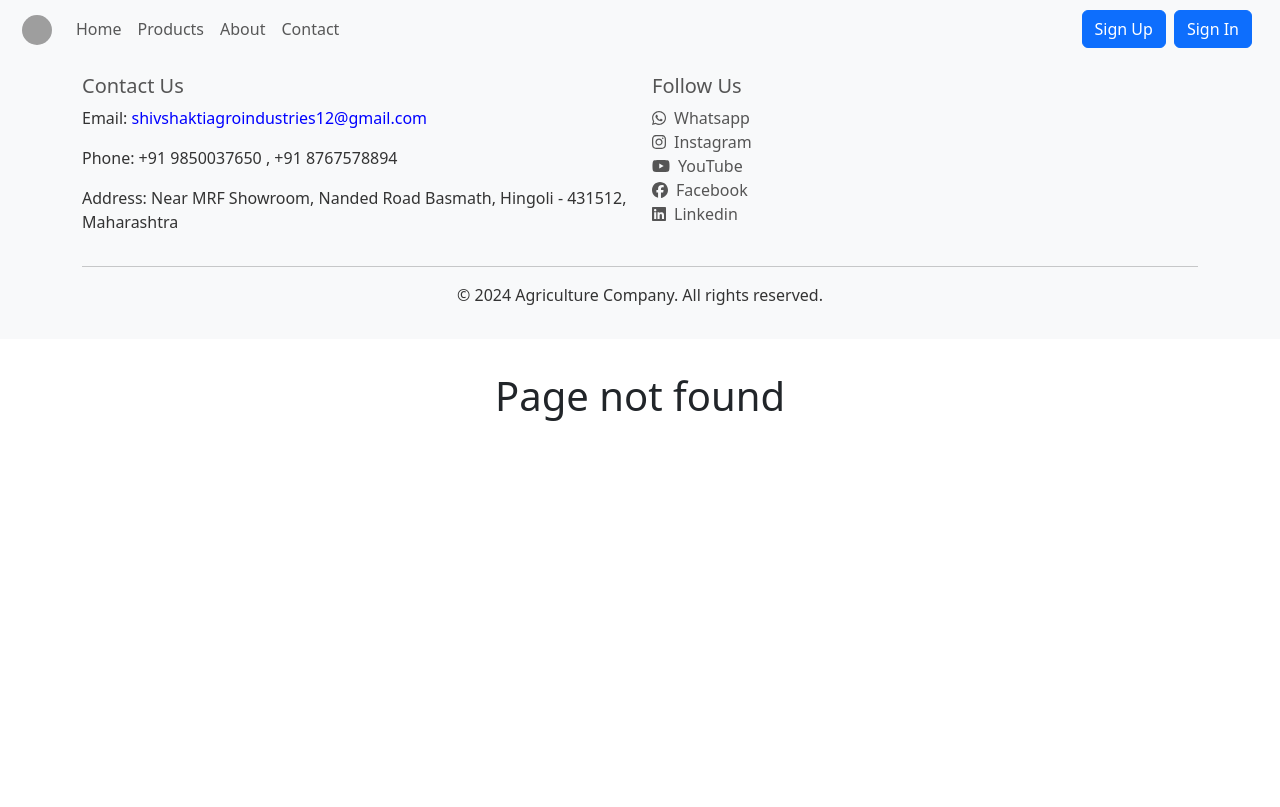
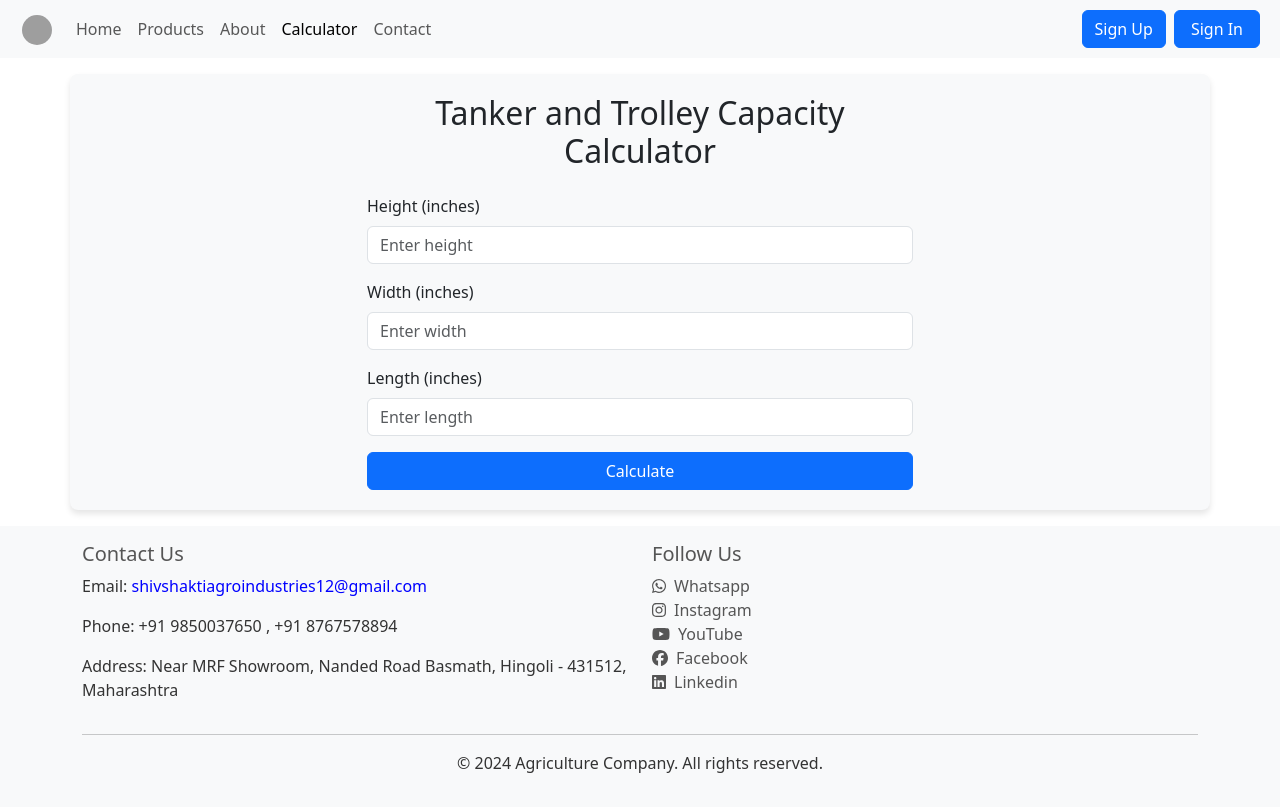
Before and after one commit to Sai-2422/Sai-Web-App, a React (Create React App) app in the folder client/: page /calculator in a window 1280 px wide. Built offline with nearby package versions, Linux system fonts and the light colour scheme; no server answers; grey boxes are pictures that could not be loaded.

Commit message:
Calculator Component

```diff
--- a/client/src/App.js
+++ b/client/src/App.js
@@ -9,6 +9,7 @@ import About from "./pages/appPages/About/About";
 import Footer from "./pages/appPages/Footer/footer";
 import Contact from "./pages/appPages/Contact/Contact";
 import Carousel from "./pages/appPages/Carousel/Carousel";
+import Calculator from "./pages/appPages/Calculator/Calculator";
 import CustomNavbar from "./pages/appPages/Navbar/CustomNavbar";
 import SignUpForm from "./pages/authPages/userPages/SignUp/SignUpForm";
 import SignInForm from "./pages/authPages/userPages/SignIn/SignInForm";
@@ -68,6 +69,7 @@ function App() {
         <Route path="/" element={<Carousel />} />
         <Route path="/about-us" element={<About />} />
         <Route path="/contact-us" element={<Contact />} />
+        <Route path="/calculator" element={<Calculator />} />
         <Route path="*" element={<NotFoundPage />} />
         <Route path="/user">
           <Route path="sign-up" element={<SignUpForm />} />
@@ -82,7 +84,6 @@ function App() {
           />
         </Route>
         <Route path="/admin">
-
           {/* Hsrp Order */}
           <Route path="hsrp-order" element={<OrdersList />} />
           <Route
--- /dev/null
+++ b/client/src/pages/appPages/Calculator/Calculator.jsx
@@ -0,0 +1,95 @@
+import React, { useState } from "react";
+import { Container, Row, Col, Form, Button, Alert } from "react-bootstrap";
+import styles from "./Calculator.module.css";
+
+const INCHES_TO_METERS = 0.0254;
+const CUBIC_METERS_TO_LITERS = 1000;
+const CUBIC_METERS_TO_BRASS = 0.1; // 1 Brass = 0.1 cubic meter
+
+const Calculator = () => {
+  const [height, setHeight] = useState("");
+  const [width, setWidth] = useState("");
+  const [length, setLength] = useState("");
+  const [volumeLiters, setVolumeLiters] = useState(null);
+  const [capacityBrass, setCapacityBrass] = useState(null);
+  const [error, setError] = useState("");
+
+  const calculateVolumeAndCapacity = (e) => {
+    e.preventDefault();
+    setError("");
+
+    const heightInMeters = height * INCHES_TO_METERS;
+    const widthInMeters = width * INCHES_TO_METERS;
+    const lengthInMeters = length * INCHES_TO_METERS;
+
+    if (heightInMeters <= 0 || widthInMeters <= 0 || lengthInMeters <= 0) {
+      setError("Please enter positive values for height, width, and length.");
+      return;
+    }
+
+    const volumeInCubicMeters = heightInMeters * widthInMeters * lengthInMeters;
+    setVolumeLiters(volumeInCubicMeters * CUBIC_METERS_TO_LITERS);
+    setCapacityBrass(volumeInCubicMeters / CUBIC_METERS_TO_BRASS);
+  };
+
+  return (
+    <Container className={`my-3 ${styles.container}`}>
+      <Row className="justify-content-center">
+        <Col xs={12} sm={10} md={8} lg={6}>
+          <h2 className="text-center mb-4">
+            Tanker and Trolley Capacity Calculator
+          </h2>
+          <Form onSubmit={calculateVolumeAndCapacity}>
+            <Form.Group className="mb-3" controlId="formHeight">
+              <Form.Label>Height (inches)</Form.Label>
+              <Form.Control
+                type="number"
+                value={height}
+                onChange={(e) => setHeight(e.target.value)}
+                placeholder="Enter height"
+                required
+              />
+            </Form.Group>
+            <Form.Group className="mb-3" controlId="formWidth">
+              <Form.Label>Width (inches)</Form.Label>
+              <Form.Control
+                type="number"
+                value={width}
+                onChange={(e) => setWidth(e.target.value)}
+                placeholder="Enter width"
+                required
+              />
+            </Form.Group>
+            <Form.Group className="mb-3" controlId="formLength">
+              <Form.Label>Length (inches)</Form.Label>
+              <Form.Control
+                type="number"
+                value={length}
+                onChange={(e) => setLength(e.target.value)}
+                placeholder="Enter length"
+                required
+              />
+            </Form.Group>
+            <Button variant="primary" type="submit">
+              Calculate
+            </Button>
+          </Form>
+          {error && (
+            <Alert variant="danger" className="mt-3">
+              {error}
+            </Alert>
+          )}
+          {volumeLiters !== null && (
+            <div className="mt-4">
+              <h4>Results:</h4>
+              <p>Volume Of Product: {volumeLiters.toFixed(2)} liters</p>
+              <p>Capacity Of Product: {capacityBrass.toFixed(2)} brass</p>
+            </div>
+          )}
+        </Col>
+      </Row>
+    </Container>
+  );
+};
+
+export default Calculator;
--- /dev/null
+++ b/client/src/pages/appPages/Calculator/Calculator.module.css
@@ -0,0 +1,14 @@
+.container {
+  background: #f8f9fa;
+  padding: 20px;
+  border-radius: 8px;
+  box-shadow: 0 4px 6px rgba(0, 0, 0, 0.1);
+}
+
+h2 {
+  color: #343a40;
+}
+
+button {
+  width: 100%;
+}
--- a/client/src/pages/appPages/Navbar/CustomNavbar.jsx
+++ b/client/src/pages/appPages/Navbar/CustomNavbar.jsx
@@ -62,6 +62,9 @@ const CustomNavbar = () => {
               </Nav.Link>
               <Nav.Link as={NavLink} to="/about-us" activeClassName="active">
                 About
+              </Nav.Link>
+              <Nav.Link as={NavLink} to="/calculator" activeClassName="active">
+                Calculator
               </Nav.Link>
               <Nav.Link as={NavLink} to="/contact-us" activeClassName="active">
                 Contact
```
